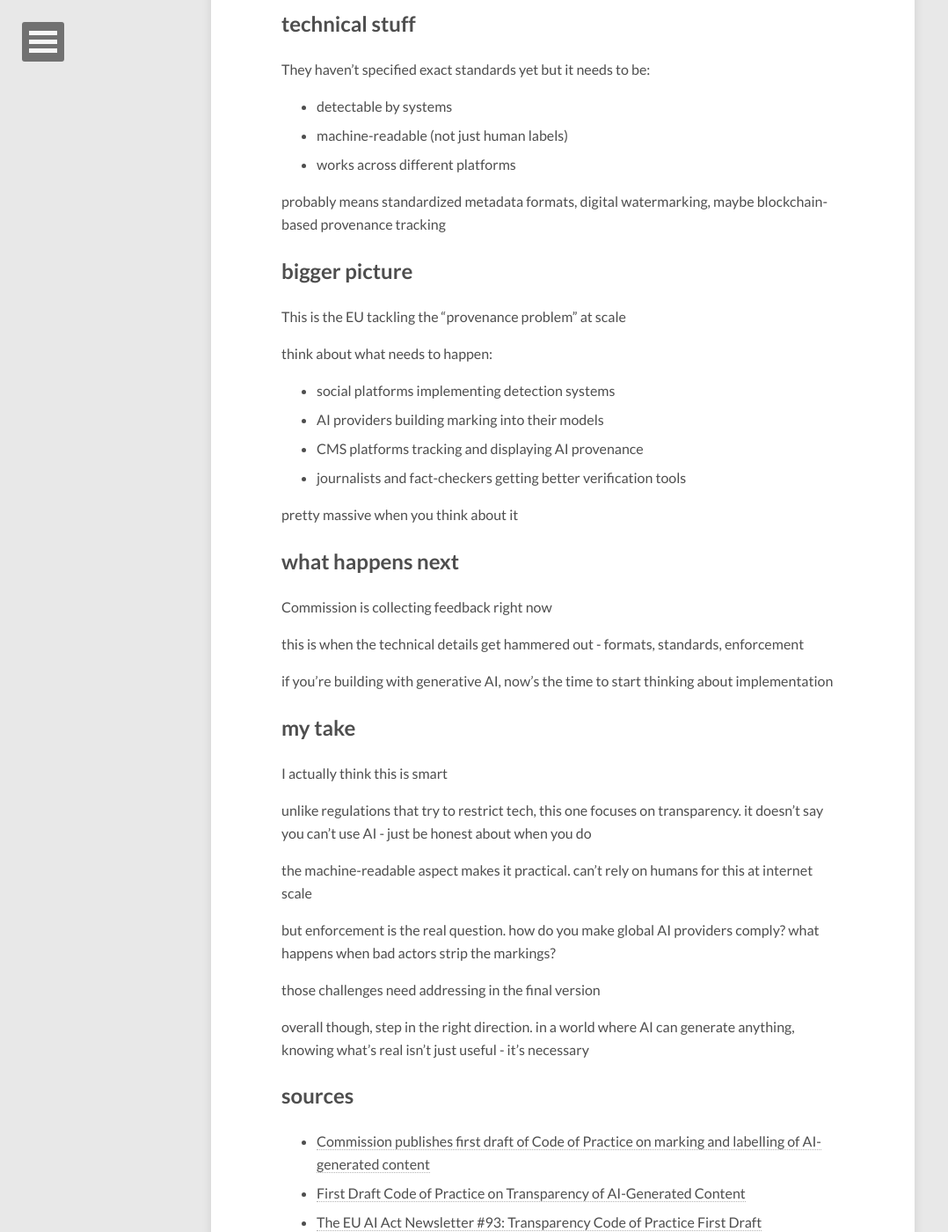
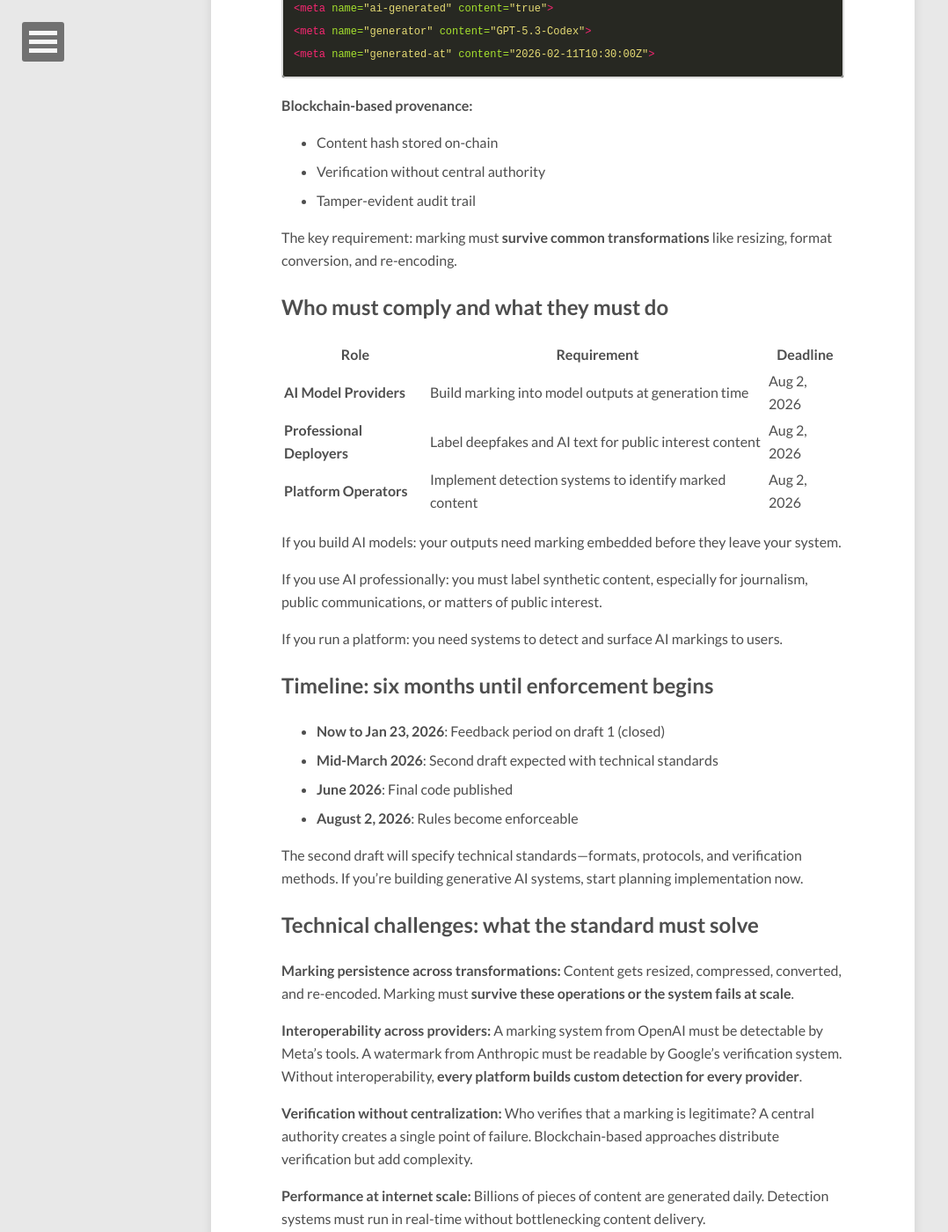
Before and after one commit to jestersimpps/jestersimpps.github.io, a Jekyll site: the page built from _posts/2026-02-11-eu-ai-content-transparency.md, in a window 1280 px wide and 1400 px high, scrolled down 1303 px. Shown: the whole window at 88% size, without its empty margins (0-1078 px from the left). Built offline with Jekyll 4.4.1, drawn with Linux system fonts in a browser that asks for light colours; nearby versions of some CDN libraries; some of the changed text lies outside the part shown.

Commit message:
rework EU AI transparency article with Nango style guide

````diff
--- a/_posts/2026-02-11-eu-ai-content-transparency.md
+++ b/_posts/2026-02-11-eu-ai-content-transparency.md
@@ -1,99 +1,133 @@
 ---
 layout: post
-title: "EU just made AI content marking mandatory"
-description: "The EU's new Code of Practice requires machine-readable marking for all AI-generated content. Here's what it means for developers and why enforcement is the real challenge"
+title: "EU mandates machine-readable marking for all AI-generated content by August 2026"
+description: "The EU's Code of Practice requires detectable, interoperable marking for AI outputs. Here's what Article 50 means for model providers and how enforcement will actually work"
 date: 2026-02-11
 author: "Jester Simpps"
 categories: [AI & Machine Learning]
 tags: [AI Regulation, EU AI Act, Content Transparency, Machine Learning, Policy]
 ---
 
-The EU dropped something big in December 2025
+You can't detect AI-generated content at scale without machine-readable marking. Watermarks can be stripped. Visual labels require human review. Metadata can be lost in transit.
 
-They published the first draft of their Code of Practice on AI content transparency and honestly i think this changes everything
+The EU just published the first draft of its Code of Practice on AI Content Transparency. Article 50 of the EU AI Act requires all AI-generated content—text, images, audio, video—to carry machine-readable, detectable, and interoperable markings. The rules become enforceable **August 2, 2026**.
 
-## what is this
+If you build or deploy generative AI systems in the EU, you have six months to implement this.
 
-Part of the EU AI Act (Article 50) that says if you build AI systems that generate content, you need to mark that content in a machine-readable format
+## Article 50 requires three properties for AI content marking
 
-audio, images, video, text - basically everything AI can make these days
+The Code of Practice specifies that AI-generated or AI-manipulated content must be marked in a format that is:
 
-the marking needs to be:
-- machine-readable (not just a visible watermark)
-- detectable by systems automatically
-- interoperable across platforms
+1. **Machine-readable** - not just human-visible labels or watermarks
+2. **Detectable** - systems can automatically identify the marking
+3. **Interoperable** - works across platforms and tools
 
-## why this matters
+This applies to all generative AI outputs: text, images, audio, and video.
 
-We're drowning in AI content right now
+## What machine-readable marking looks like in practice
 
-deepfakes are getting scary good, AI text is everywhere, and honestly it's getting impossible to tell what's real
+The draft doesn't mandate specific standards yet, but here's what compliant marking likely requires:
 
-the EU is saying "ok we need to be able to identify this stuff systematically"
+**Embedded metadata (example format):**
+```json
+{
+  "generator": "OpenAI DALL-E 3",
+  "generated_at": "2026-02-11T10:30:00Z",
+  "content_type": "ai_generated",
+  "model_version": "dall-e-3-20260101",
+  "provenance_hash": "sha256:7d8a9..."
+}
+```
 
-and the machine-readable part is key - we can't rely on humans to check every piece of content. we need automated systems that work at internet scale
+**Digital watermarking:**
+- Frequency-domain watermarks in images (survives compression)
+- Audio watermarking in non-audible ranges
+- Video frame-level embedding
 
-## who needs to care
+**Text marking (example format):**
+```html
+<meta name="ai-generated" content="true">
+<meta name="generator" content="GPT-5.3-Codex">
+<meta name="generated-at" content="2026-02-11T10:30:00Z">
+```
 
-Two groups mainly:
+**Blockchain-based provenance:**
+- Content hash stored on-chain
+- Verification without central authority
+- Tamper-evident audit trail
 
-**if you build AI models** - your outputs need proper marking built in
+The key requirement: marking must **survive common transformations** like resizing, format conversion, and re-encoding.
 
-**if you use AI professionally** - you need to label deepfakes and AI text, especially for public interest stuff
+## Who must comply and what they must do
 
-## timeline
+| Role | Requirement | Deadline |
+|------|-------------|----------|
+| **AI Model Providers** | Build marking into model outputs at generation time | Aug 2, 2026 |
+| **Professional Deployers** | Label deepfakes and AI text for public interest content | Aug 2, 2026 |
+| **Platform Operators** | Implement detection systems to identify marked content | Aug 2, 2026 |
 
-- now to jan 23: feedback period on draft 1
-- mid-march: draft 2 expected
-- june 2026: final version
-- august 2, 2026: rules go live
+If you build AI models: your outputs need marking embedded before they leave your system.
 
-so yeah, by august this isn't optional anymore
+If you use AI professionally: you must label synthetic content, especially for journalism, public communications, or matters of public interest.
 
-## technical stuff
+If you run a platform: you need systems to detect and surface AI markings to users.
 
-They haven't specified exact standards yet but it needs to be:
-- detectable by systems
-- machine-readable (not just human labels)
-- works across different platforms
+## Timeline: six months until enforcement begins
 
-probably means standardized metadata formats, digital watermarking, maybe blockchain-based provenance tracking
+- **Now to Jan 23, 2026**: Feedback period on draft 1 (closed)
+- **Mid-March 2026**: Second draft expected with technical standards
+- **June 2026**: Final code published
+- **August 2, 2026**: Rules become enforceable
 
-## bigger picture
+The second draft will specify technical standards—formats, protocols, and verification methods. If you're building generative AI systems, start planning implementation now.
 
-This is the EU tackling the "provenance problem" at scale
+## Technical challenges: what the standard must solve
 
-think about what needs to happen:
-- social platforms implementing detection systems
-- AI providers building marking into their models
-- CMS platforms tracking and displaying AI provenance
-- journalists and fact-checkers getting better verification tools
+**Marking persistence across transformations:**
+Content gets resized, compressed, converted, and re-encoded. Marking must **survive these operations or the system fails at scale**.
 
-pretty massive when you think about it
+**Interoperability across providers:**
+A marking system from OpenAI must be detectable by Meta's tools. A watermark from Anthropic must be readable by Google's verification system. Without interoperability, **every platform builds custom detection for every provider**.
 
-## what happens next
+**Verification without centralization:**
+Who verifies that a marking is legitimate? A central authority creates a single point of failure. Blockchain-based approaches distribute verification but add complexity.
 
-Commission is collecting feedback right now
+**Performance at internet scale:**
+Billions of pieces of content are generated daily. Detection systems must run in real-time without bottlenecking content delivery.
 
-this is when the technical details get hammered out - formats, standards, enforcement
+## Enforcement: the open question
 
-if you're building with generative AI, now's the time to start thinking about implementation
+The draft doesn't specify enforcement mechanisms. Key questions remain:
 
-## my take
+How do you ensure global AI providers comply? The EU has jurisdiction over companies operating in Europe, but enforcement against non-EU providers is unclear.
 
-I actually think this is smart
+What happens when **bad actors strip markings**? If removal is trivial, the system fails. Marking must be robust against adversarial removal attempts.
 
-unlike regulations that try to restrict tech, this one focuses on transparency. it doesn't say you can't use AI - just be honest about when you do
+What are the penalties for non-compliance? Without clear consequences, voluntary compliance may be low.
 
-the machine-readable aspect makes it practical. can't rely on humans for this at internet scale
+These questions should be addressed in the June 2026 final version.
 
-but enforcement is the real question. how do you make global AI providers comply? what happens when bad actors strip the markings?
+## What this means for your implementation
 
-those challenges need addressing in the final version
+If you're building or deploying generative AI systems:
 
-overall though, step in the right direction. in a world where AI can generate anything, knowing what's real isn't just useful - it's necessary
+**Start now:** Don't wait for the final standard. Begin designing marking systems that meet the three core requirements: machine-readable, detectable, interoperable.
 
-## sources
+**Follow the second draft:** The mid-March draft will include technical specifications. Monitor the EU AI Office for updates.
+
+**Plan for verification:** Consider how your marking will be verified. Build in tamper-evidence and audit trails.
+
+**Test across transformations:** Ensure your marking survives compression, resizing, format conversion, and other common operations.
+
+The EU is the first major jurisdiction to mandate AI content marking at this scale. Other regions will likely follow similar approaches. Building compliant systems now positions you for broader regulatory trends.
+
+## Next steps
+
+- Read the full draft: [EU Commission Code of Practice on AI Content Transparency](https://digital-strategy.ec.europa.eu/en/library/first-draft-code-practice-transparency-ai-generated-content)
+- Track updates: [EU AI Office News](https://digital-strategy.ec.europa.eu/en/policies/ai-office)
+- Explore technical standards: [C2PA Content Credentials](https://c2pa.org/) (candidate interoperable standard)
+
+## Sources
 
 - [Commission publishes first draft of Code of Practice on marking and labelling of AI-generated content](https://digital-strategy.ec.europa.eu/en/news/commission-publishes-first-draft-code-practice-marking-and-labelling-ai-generated-content)
 - [First Draft Code of Practice on Transparency of AI-Generated Content](https://digital-strategy.ec.europa.eu/en/library/first-draft-code-practice-transparency-ai-generated-content)
````
